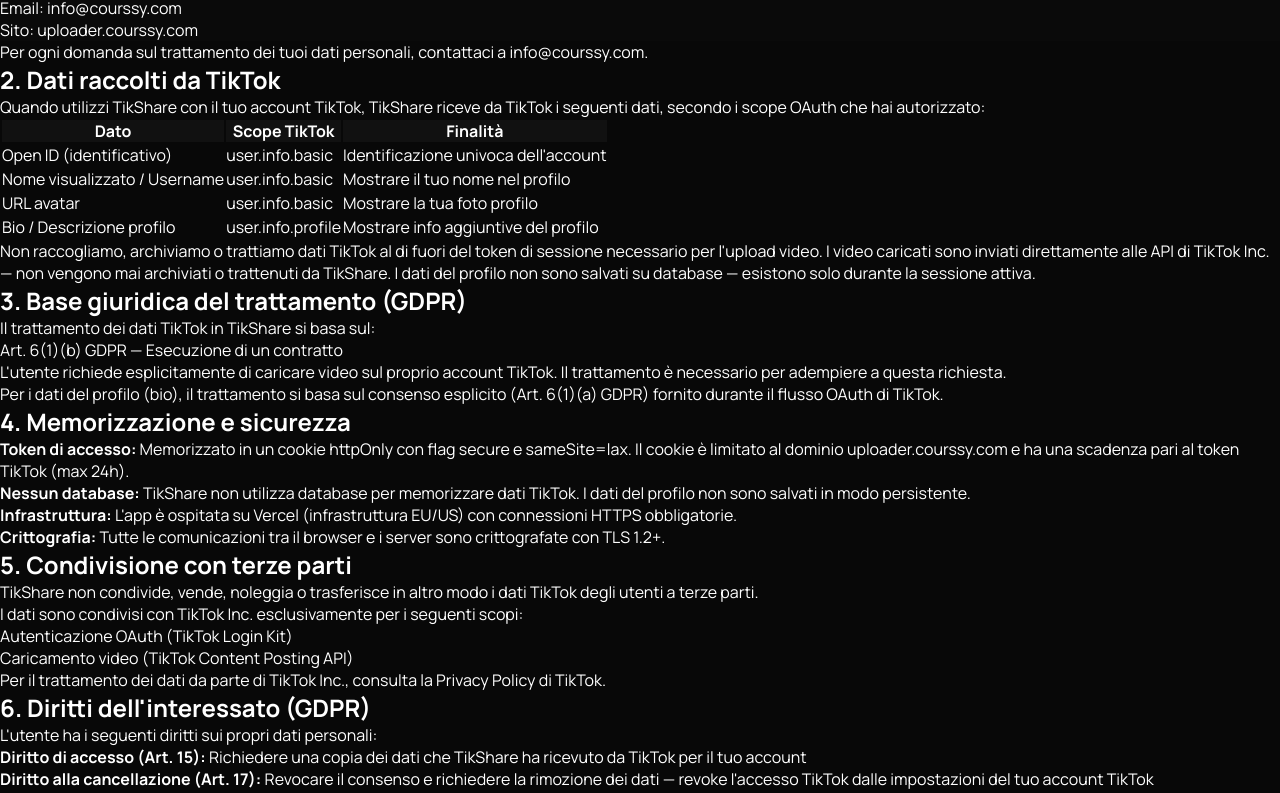
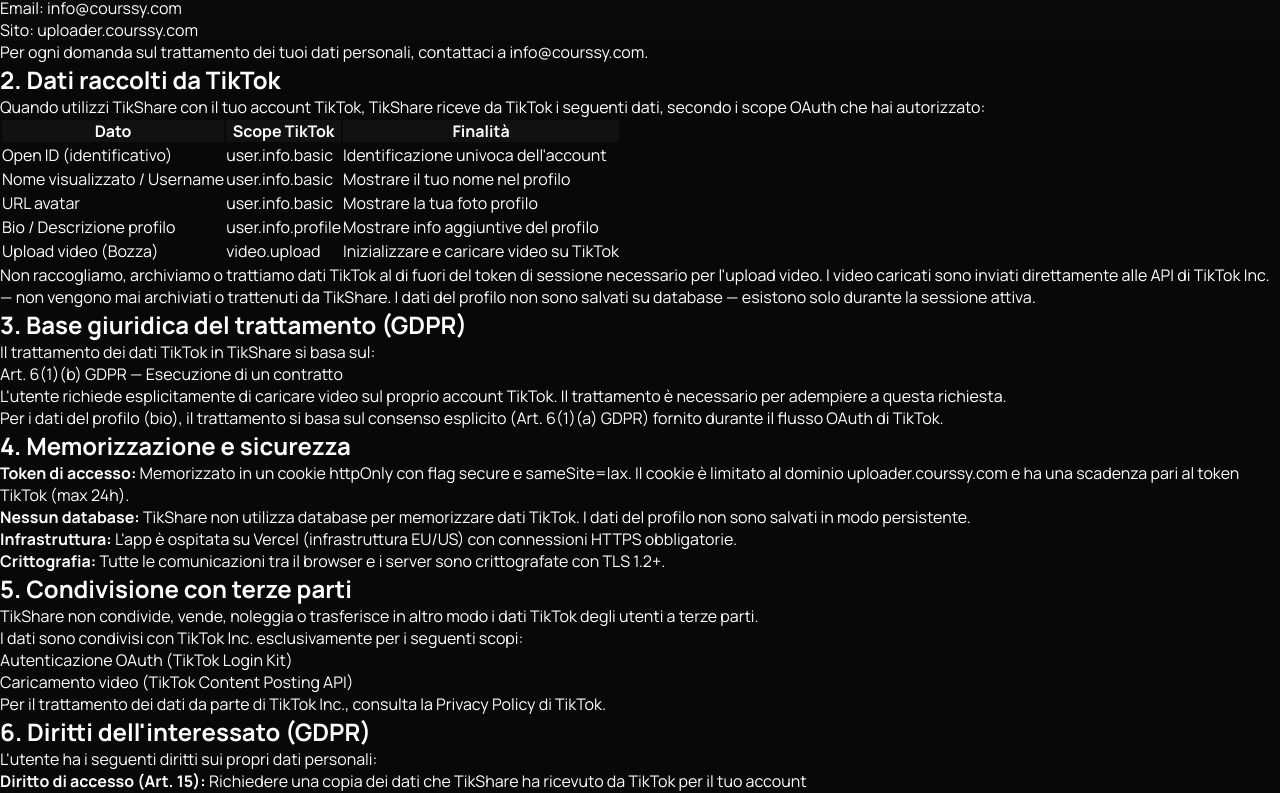
Before and after one commit to Marcuss-ops/Courser, a Next.js app in the folder apps/uploader/: page /privacy in a window 1280 px wide. Shown: the part 1475-2268 px from the top of the page. Built offline with nearby package versions, Linux system fonts and the light colour scheme.

Commit message:
feat(tiktok): add video.upload scope to login and update privacy/page scopes

```diff
--- a/apps/uploader/src/app/api/tiktok/login/route.ts
+++ b/apps/uploader/src/app/api/tiktok/login/route.ts
@@ -12,7 +12,7 @@
   }
 
   const redirectUri = `${nextAuthUrl}/api/tiktok/callback`;
-  const scope = "user.info.basic,user.info.profile";
+  const scope = "user.info.basic,user.info.profile,video.upload";
   const state = crypto.randomUUID();
 
   const params = new URLSearchParams({
--- a/apps/uploader/src/app/page.tsx
+++ b/apps/uploader/src/app/page.tsx
@@ -453,6 +453,7 @@
                   {[
                     { scope: "user.info.basic", desc: "Username, avatar, nome visualizzato" },
                     { scope: "user.info.profile", desc: "Bio e informazioni estese del profilo" },
+                    { scope: "video.upload", desc: "Caricamento video come bozza su TikTok" },
                   ].map(({ scope, desc }) => (
                     <div key={scope} className="flex items-center gap-3">
                       <div className="flex h-8 w-8 items-center justify-center rounded-lg bg-[var(--cyan)]/10">
--- a/apps/uploader/src/app/privacy/page.tsx
+++ b/apps/uploader/src/app/privacy/page.tsx
@@ -58,6 +58,7 @@
                     ["Nome visualizzato / Username", "user.info.basic", "Mostrare il tuo nome nel profilo"],
                     ["URL avatar", "user.info.basic", "Mostrare la tua foto profilo"],
                     ["Bio / Descrizione profilo", "user.info.profile", "Mostrare info aggiuntive del profilo"],
+                    ["Upload video (Bozza)", "video.upload", "Inizializzare e caricare video su TikTok"],
                   ].map(([dato, scope, fine]) => (
                     <tr key={dato}>
                       <td className="px-4 py-3 text-white">{dato}</td>
```
Also changed, not shown: apps/uploader/package.json (+12 -12 lines), 1 other file (tests, documents, lock files or other folders).
